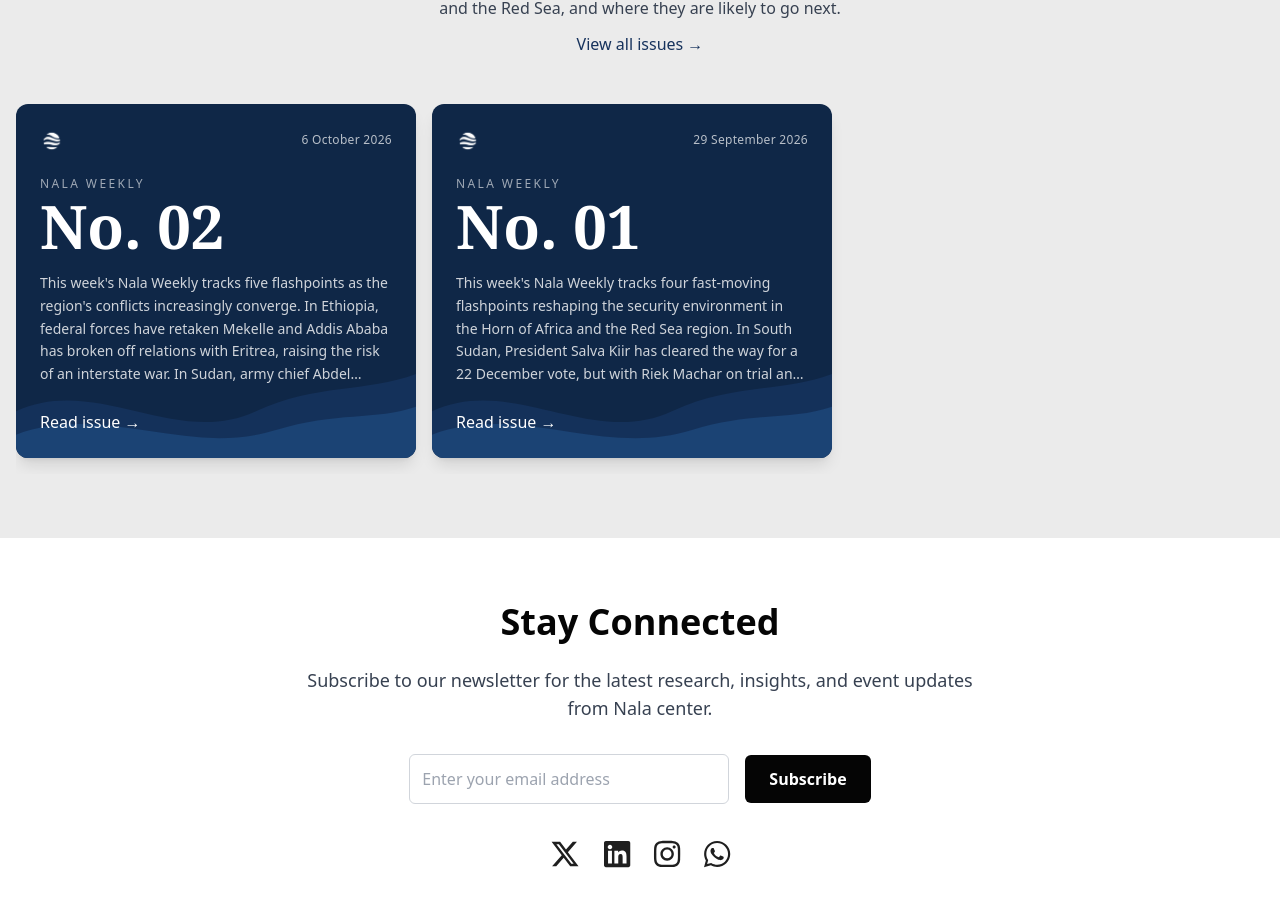
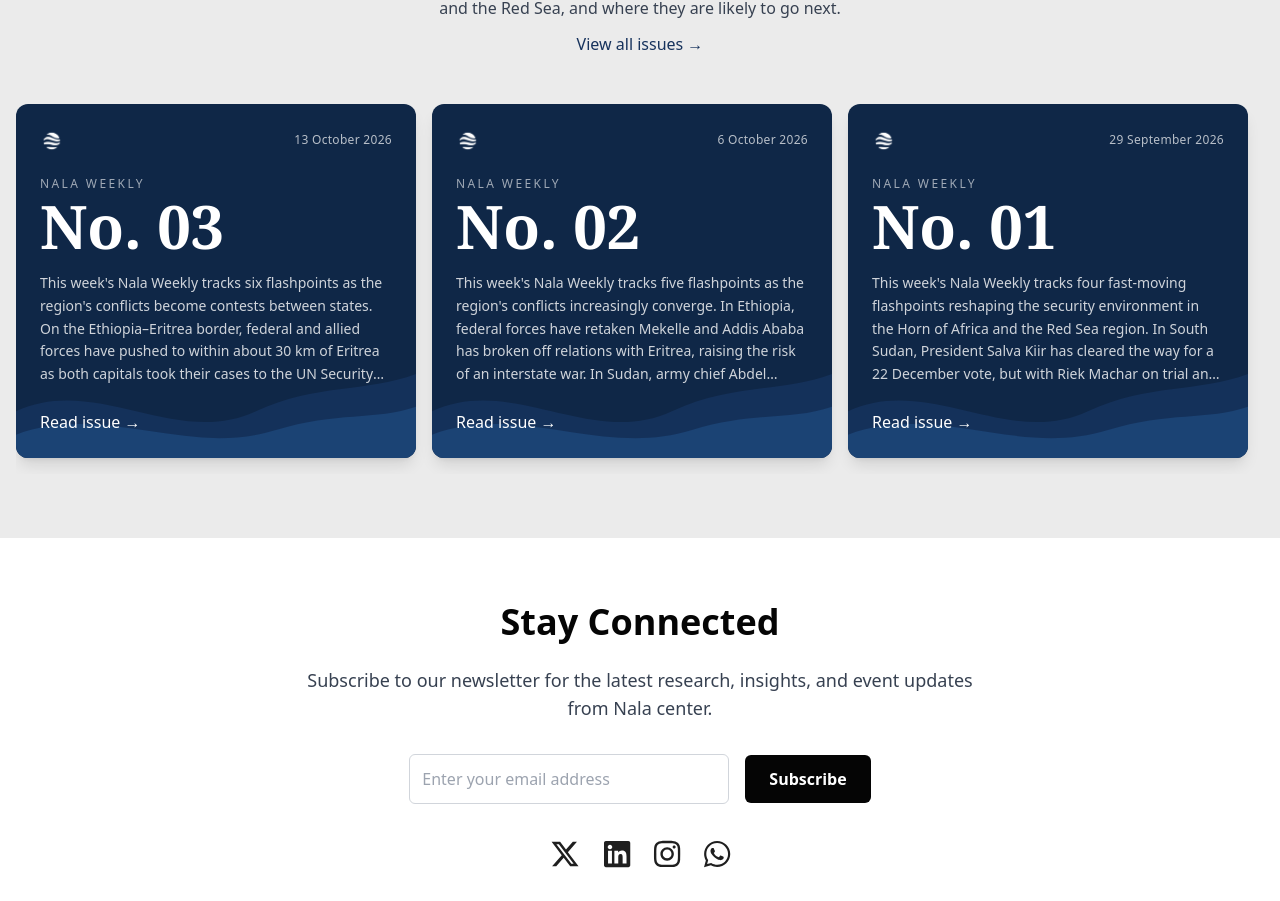
Before and after one commit to Ewoigift/nala-center-website, a Next.js app: page / in a window 1280 px wide. Shown: the part 1778-2679 px from the top of the page. Built offline with nearby package versions, Linux system fonts and the light colour scheme.

Commit message:
weekly 3

```diff
--- a/src/app/what-we-do/nala-weekly/page.tsx
+++ b/src/app/what-we-do/nala-weekly/page.tsx
@@ -3,25 +3,9 @@
 
 import Image from "next/legacy/image";
 import Link from 'next/link';
+import { nalaWeeklyIssues } from '../../../data/nalaWeekly';
 
 const themeColor = '#16325C'; // Deep navy, matching the Nala Weekly masthead
-
-// Each issue holds a brief description covering that week's flashpoints.
-// Add new issues to the TOP of this array as they're published.
-const nalaWeeklyIssues = [
-  {
-    issueNumber: '02',
-    date: '6 October 2026',
-    description: "This week's Nala Weekly tracks five flashpoints as the region's conflicts increasingly converge. In Ethiopia, federal forces have retaken Mekelle and Addis Ababa has broken off relations with Eritrea, raising the risk of an interstate war. In Sudan, army chief Abdel Fattah al-Burhan has ruled out talks as the RSF opens a new front in Blue Nile on the Ethiopian border. In South Sudan, the main opposition is boycotting the pre-election dialogue, leaving the 22 December poll short of legitimacy. Somalia is caught between rival regional blocs as Ethiopia weighs pulling troops out and the AU mission's funding is in doubt. At the Red Sea and Bab el-Mandeb, Saudi-backed Yemeni forces are fighting the Houthis for control of the strait.",
-    pdfLink: '/uploads/nala-weekly/Nala-Weekly-Issue-02.pdf',
-  },
-  {
-    issueNumber: '01',
-    date: '29 September 2026',
-    description: "This week's Nala Weekly tracks four fast-moving flashpoints reshaping the security environment in the Horn of Africa and the Red Sea region. In South Sudan, President Salva Kiir has cleared the way for a 22 December vote, but with Riek Machar on trial and the main opposition rejecting the process, the poll risks deepening the crisis. In Ethiopia, a seven-group alliance with the TPLF as its main fighting force has taken up arms against Prime Minister Abiy Ahmed, ending the Pretoria agreement and raising the risk of a regional war. At the Red Sea and Bab el-Mandeb, the Houthis' seizure of Mayun Island has opened a Red Sea front in the war with Iran, putting one of the world's key shipping lanes at risk. In Sudan, the RSF is applying the siege tactics used in El Fasher to El-Obeid, pushing the country towards a de facto partition.",
-    pdfLink: '/uploads/nala-weekly/Nala-Weekly-Issue-01.pdf',
-  },
-];
 
 export default function NalaWeeklyPage() {
   return (
--- a/src/data/nalaWeekly.ts
+++ b/src/data/nalaWeekly.ts
@@ -13,6 +13,13 @@ export type NalaWeeklyIssue = {
 
 export const nalaWeeklyIssues: NalaWeeklyIssue[] = [
   {
+    issueNumber: '03',
+    date: '13 October 2026',
+    description:
+      "This week's Nala Weekly tracks six flashpoints as the region's conflicts become contests between states. On the Ethiopia–Eritrea border, federal and allied forces have pushed to within about 30 km of Eritrea as both capitals took their cases to the UN Security Council. In Sudan, strikes near the Ethiopian and Egyptian borders killed scores of civilians. In Somalia, a dispute over President Hassan Sheikh Mohamud's mandate has pitted security forces against the opposition in Mogadishu. In the Red Sea and Bab el-Mandeb, a Houthi missile struck Riyadh's main airport. In South Sudan, President Kiir secured South African backing for the 22 December polls while the main opposition continues to boycott, and in the DR Congo, former president Joseph Kabila has taken charge of the rebellion in Goma.",
+    pdfLink: '/uploads/nala-weekly/Nala-Weekly-Issue-03.pdf',
+  },
+  {
     issueNumber: '02',
     date: '6 October 2026',
     description:
```
Also changed, not shown: 1 other file (tests, documents, lock files or other folders).
